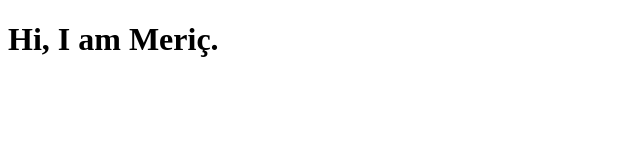
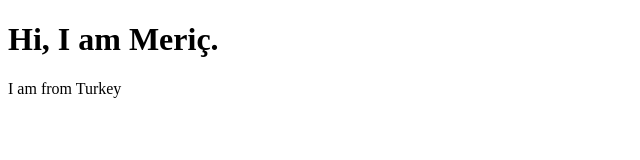
Before and after one commit to MAlkisla/MAlkisla.github.io, a plain HTML site: page index.html in a window 1280 px wide. Shown: the whole page, without its empty margins (0-640 px from the left). Drawn offline with Linux system fonts and the light colour scheme.

Commit message:
description added

```diff
--- a/index.html
+++ b/index.html
@@ -7,5 +7,6 @@
 </head>
 <body>
     <h1>Hi, I am Meriç.</h1>
+    <p>I am from Turkey</p>
 </body>
 </html>
```
